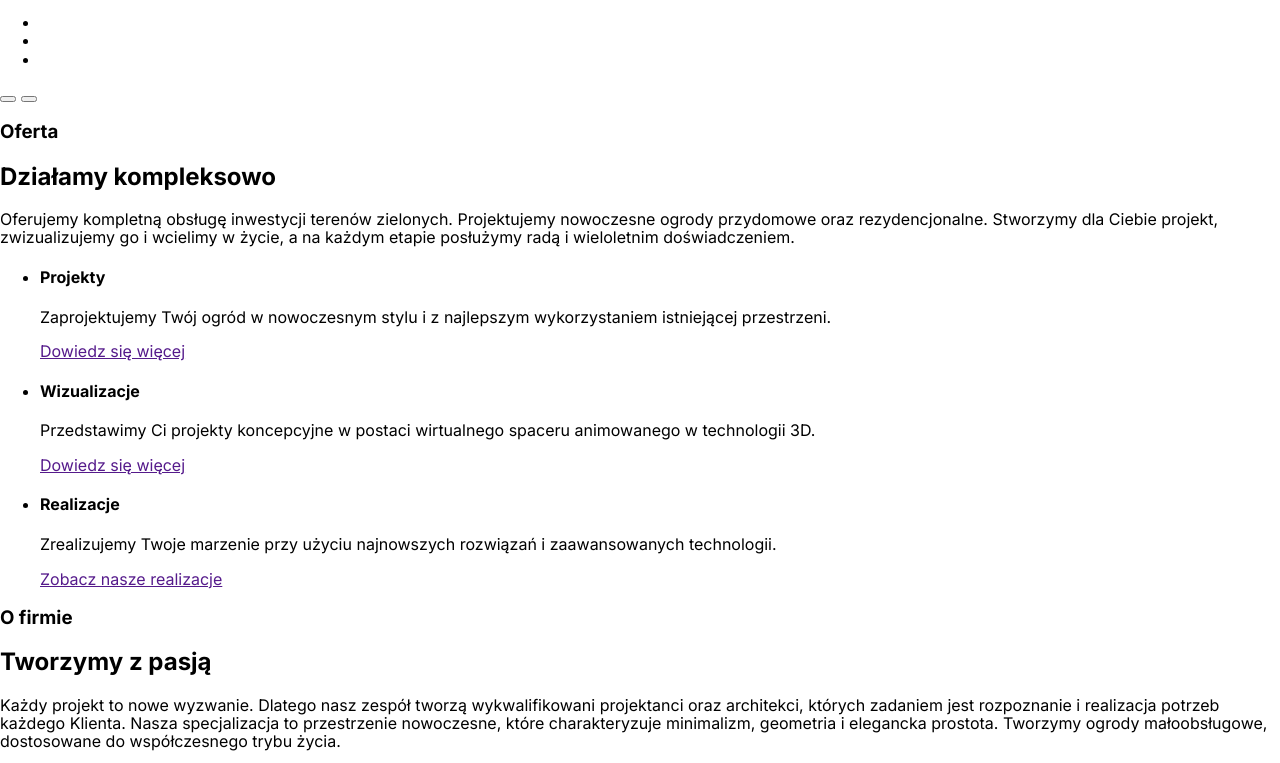
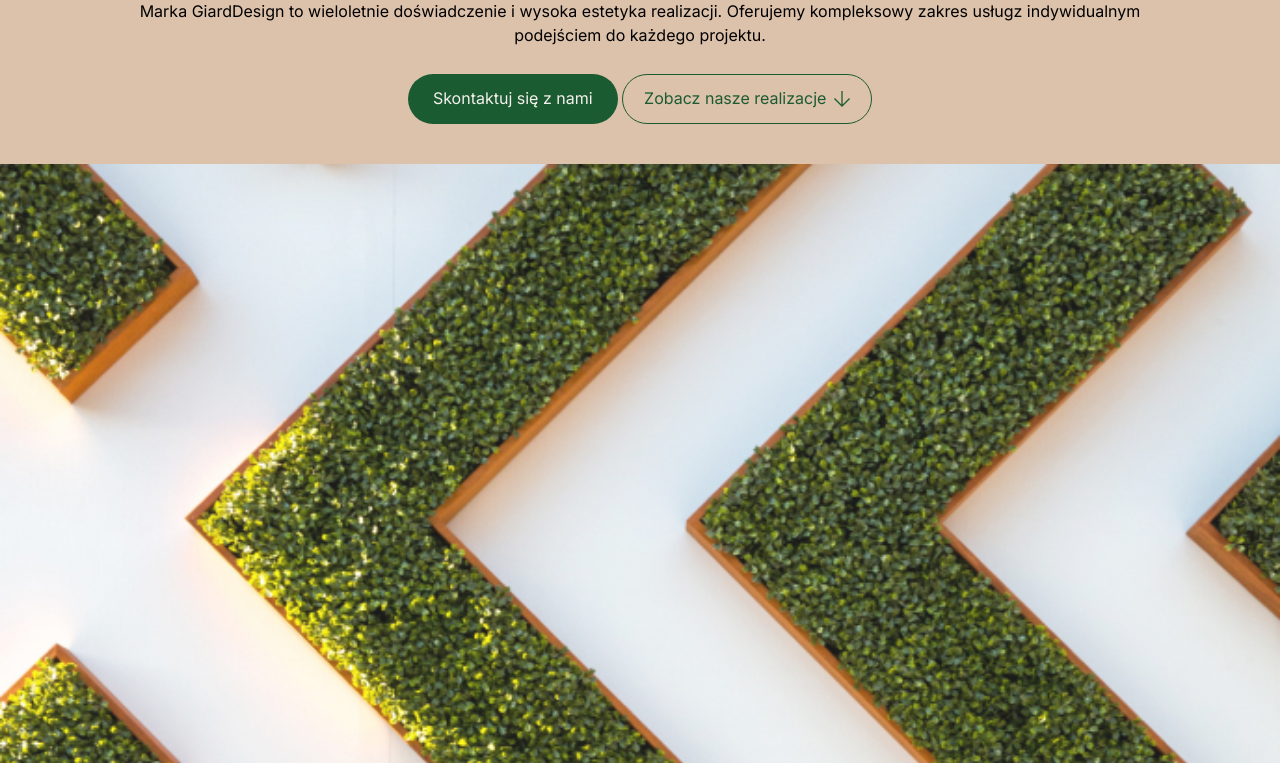
Before and after one commit to dmytro-choma/classwork-giard-design, a plain HTML site: page index.html in a window 1280 px wide. Shown: the part 321-1084 px from the top of the page. Drawn offline with Linux system fonts and the light colour scheme.

Commit message:
06/11 lesson part 1

```diff
--- a/index.html
+++ b/index.html
@@ -34,19 +34,29 @@
       </li>
     </ul>
   </header>
+
   <section class="hero">
-    <h2 class="hero__heading">
+    <div class="hero__content">
+      <h2 class="hero__heading montserrat-medium">
         Nowoczesna aranżacja Twojego ogrodu
       </h2>
       <p class="hero__info">Marka GiardDesign to wieloletnie doświadczenie i wysoka estetyka realizacji. Oferujemy
         kompleksowy zakres usługz
         indywidualnym podejściem do każdego projektu.</p>
       <button class="hero__button">Skontaktuj się z nami</button>
-    <a href="#" class="hero__link">Zobacz nasze realizacje</a>
+      <a href="#" class="hero__link">Zobacz nasze realizacje
+        <svg width="16" height="16" viewBox="0 0 16 16" fill="none" xmlns="http://www.w3.org/2000/svg">
+          <path
+            d="M16 7.99529L15.1043 7.09959L8.63642 13.5769L8.63642 1.02988e-07L7.36358 8.78099e-08L7.36358 13.5675L0.895699 7.09959L9.54553e-08 7.99529L8.00471 16L16 7.99529Z"
+            fill="#1B5B31" />
+        </svg>
+      </a>
+    </div>
+
     <div class="hero__photo-carousel photo-carousel">
       <ul class="photo-carousel__track track">
         <li class="track__item">
-          <img class="track__photo-item" src="" alt="">
+          <img class="track__photo-item" src="images/hero-1.jpg" alt="Hero Photo 1">
         </li>
         <li class="track__item">
           <img class="track__photo-item" src="" alt="">
@@ -55,10 +65,23 @@
           <img class="track__photo-item" src="" alt="">
         </li>
       </ul>
-      <button class="photo-carousel__button"></button>
-      <button class="photo-carousel__button"></button>
+      <div class="photo-carousel__buttons">
+        <button class="photo-carousel__button"><svg width="32" height="32" viewBox="0 0 32 32" fill="none"
+            xmlns="http://www.w3.org/2000/svg">
+            <path
+              d="M2.79518 14.9393C2.20939 15.5251 2.20939 16.4749 2.79518 17.0607L12.3411 26.6066C12.9269 27.1924 13.8766 27.1924 14.4624 26.6066C15.0482 26.0208 15.0482 25.0711 14.4624 24.4853L5.97716 16L14.4624 7.51472C15.0482 6.92893 15.0482 5.97919 14.4624 5.3934C13.8767 4.80761 12.9269 4.80761 12.3411 5.3934L2.79518 14.9393ZM28.1443 14.5L3.85584 14.5L3.85583 17.5L28.1443 17.5L28.1443 14.5Z"
+              fill="black" />
+          </svg></button>
+        <button class="photo-carousel__button"><svg width="32" height="32" viewBox="0 0 32 32" fill="none"
+            xmlns="http://www.w3.org/2000/svg">
+            <path
+              d="M29.2048 17.0607C29.7906 16.4749 29.7906 15.5251 29.2048 14.9393L19.6589 5.3934C19.0731 4.80761 18.1234 4.80761 17.5376 5.3934C16.9518 5.97919 16.9518 6.92893 17.5376 7.51472L26.0228 16L17.5376 24.4853C16.9518 25.0711 16.9518 26.0208 17.5376 26.6066C18.1234 27.1924 19.0731 27.1924 19.6589 26.6066L29.2048 17.0607ZM3.85571 17.5H28.1442V14.5H3.85571V17.5Z"
+              fill="black" />
+          </svg></button>
+      </div>
     </div>
   </section>
+
   <section class="features">
     <hgroup>
       <h3>Oferta</h3>
--- a/style.css
+++ b/style.css
@@ -427,3 +427,91 @@ body {
 }
 
 /* HERO */
+
+.hero {}
+
+.hero__heading {
+  font-size: 36px;
+  line-height: 42px;
+}
+
+.hero__info {
+  line-height: 150%;
+}
+
+.hero__content {
+  padding: 20px 10%;
+  text-align: center;
+  background-color: #DCC1AB;
+}
+
+.hero__heading {
+  margin-bottom: 20px;
+}
+
+.hero__info {
+  margin-bottom: 27px;
+}
+
+.hero__button {
+  margin-bottom: 20px;
+  border-radius: 200px;
+  width: 210px;
+  height: 50px;
+  background-color: var(--green);
+  color: var(--grey);
+  border: none;
+}
+
+.hero__link {
+  display: inline-flex;
+  margin-bottom: 20px;
+  border: 1px solid #1b5b31;
+  border-radius: 200px;
+  width: 250px;
+  height: 50px;
+  text-decoration: none;
+  color: var(--green);
+  align-items: center;
+  justify-content: center;
+  gap: 8px;
+}
+
+.photo-carousel {
+  position: relative;
+}
+
+.photo-carousel__track {
+  margin: 0;
+  padding: 0;
+  list-style: none;
+  display: flex;
+  overflow: hidden;
+}
+
+.track__item {
+  flex-shrink: 0;
+  width: 100%;
+}
+
+.track__photo-item {
+  width: 100%;
+  height: 100%;
+  display: block;
+}
+
+.photo-carousel__buttons {
+  position: absolute;
+  bottom: 0;
+  right: 0;
+  width: 130px;
+  height: 50px;
+  background-color: var(--grey);
+  display: flex;
+}
+
+.photo-carousel__button {
+  background: none;
+  border: none;
+  flex-grow: 1;
+}
```
Also changed, not shown: images/hero-1.jpg (added). Lines whose indentation alone changed are shown as unchanged.
